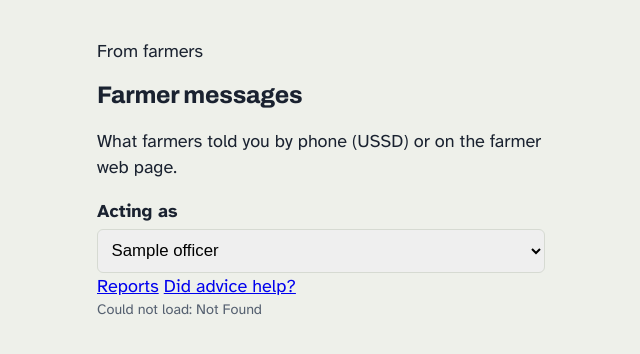
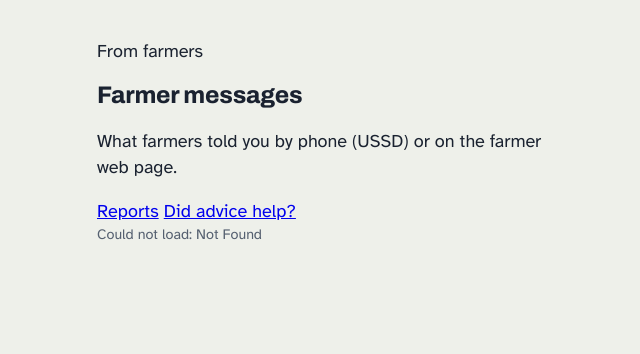
Before and after one commit to VictoriaMirembe/Agri-moist-AI, a Python web app: template frontend/officer/templates/farmer_reports.html in a window 1280 px wide. Shown: the top 354 px of the page, without its empty margins (319-959 px from the left). Run offline with Jinja, Linux system fonts and the light colour scheme; the template is opened without the code that fills it: most values are stand-ins (such as "Sample title", 1, 10 or a date in 2020).

Commit message:
Remove the Acting as picker from farmer reports

```diff
--- a/frontend/officer/templates/farmer_reports.html
+++ b/frontend/officer/templates/farmer_reports.html
@@ -7,14 +7,6 @@
     <p class="o-eyebrow">From farmers</p>
     <h1>Farmer messages</h1>
     <p class="o-lead">What farmers told you by phone (USSD) or on the farmer web page.</p>
-  </div>
-  <div class="o-acting">
-    <label for="officer">Acting as</label>
-    <select id="officer">
-      {% for o in officers %}
-      <option value="{{ o.id }}" {% if o.id == request.session.get("officer_id") %}selected{% endif %}>{{ o.name }}</option>
-      {% endfor %}
-    </select>
   </div>
 </div>
 
@@ -26,7 +18,6 @@
 <div id="list" class="muted">Loading...</div>
 
 <script>
-const officerSelect = document.getElementById("officer");
 window.GROUP_VILLAGES = {{ group_villages | tojson }};
 
 function renderReport(r) {
@@ -46,7 +37,7 @@ async function load() {
 
 function markChecked(id) {
   const card = document.querySelector(`[data-id="${id}"]`);
-  return cardAction(card, () => postJSON(`/api/farmer-reports/${id}/check`, { officer_id: parseInt(officerSelect.value, 10) }), load);
+  return cardAction(card, () => postJSON(`/api/farmer-reports/${id}/check`, {}), load);
 }
 
 load();
```
